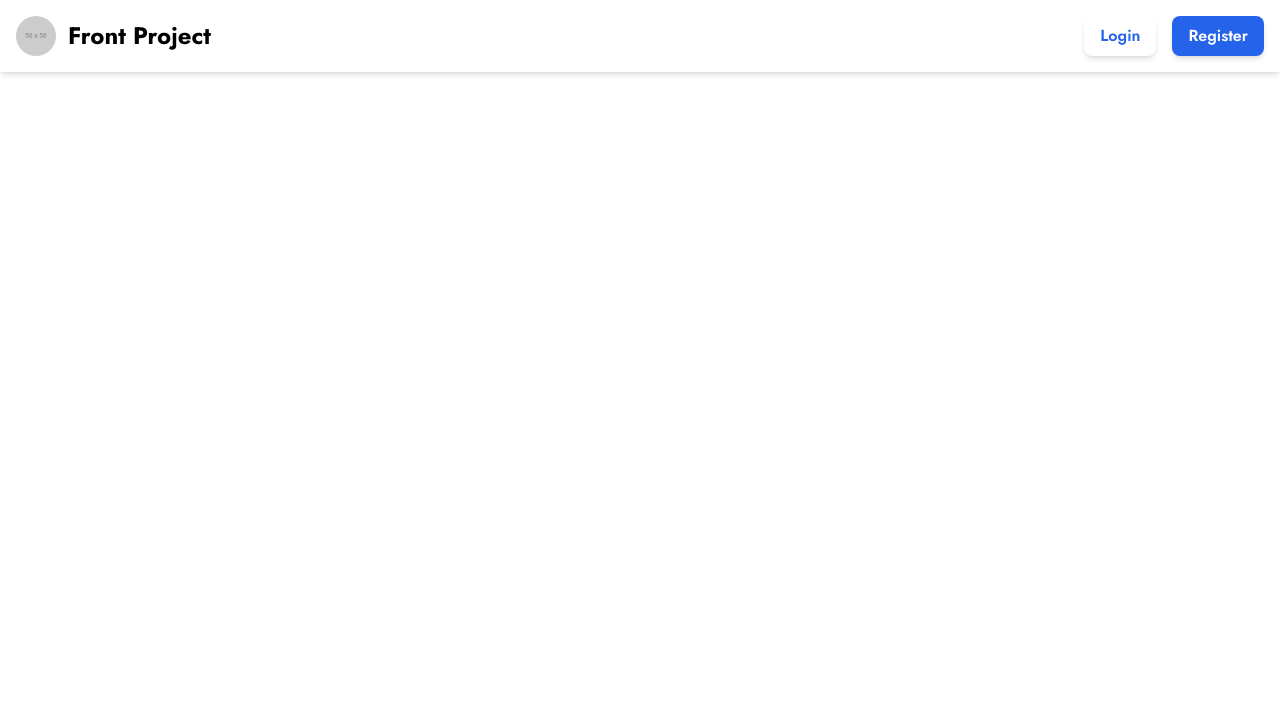
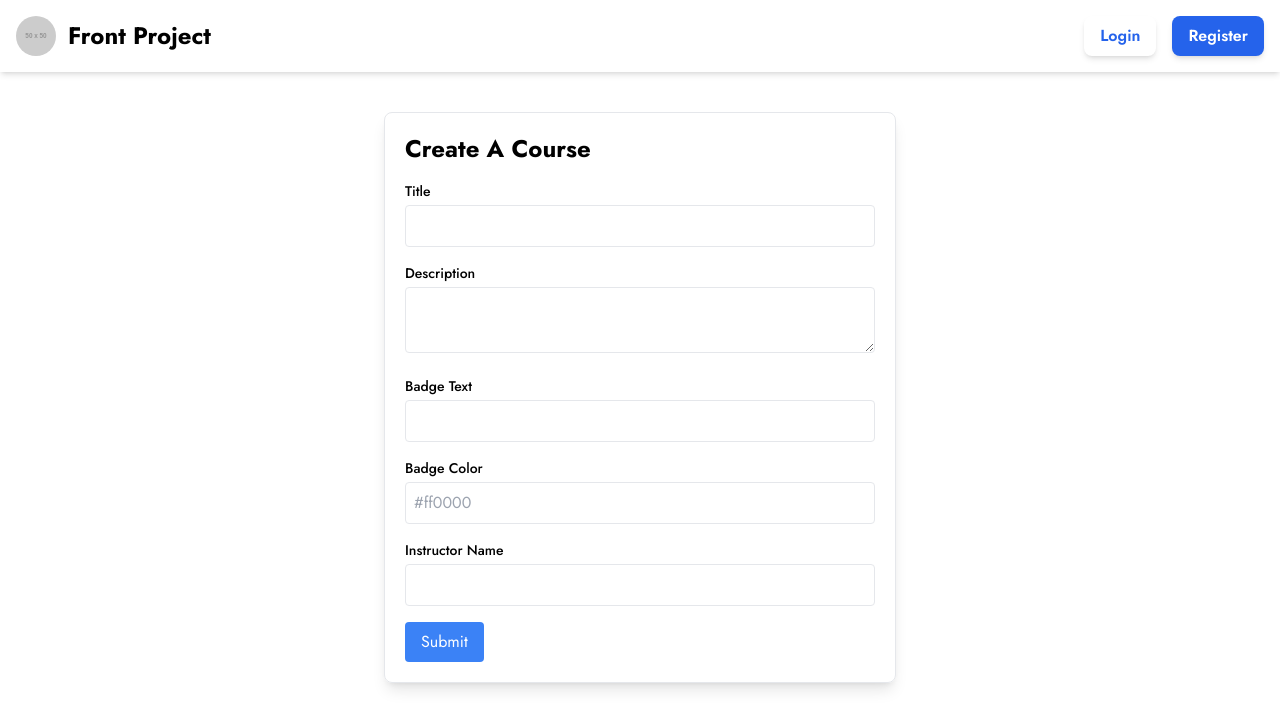
Before and after one commit to sabbir-hossen66/microdeft_react_test_sabbir-hossen, a React (Vite) app: page / in a window 1280 px wide. Shown: the top 728 px of the page. Built offline with nearby package versions, Linux system fonts and the light colour scheme; no server answers.

Commit message:
created a course submit course

```diff
--- /dev/null
+++ b/src/pages/course/Course.jsx
@@ -0,0 +1,127 @@
+import React, { useState } from 'react';
+import axios from 'axios';
+
+const Course = () => {
+  const [formData, setFormData] = useState({
+    title: '',
+    description: '',
+    badge_text: '',
+    badge_color: '',
+    instructor_name: '',
+  });
+
+  const [message, setMessage] = useState('');
+
+  const handleChange = (e) => {
+    const { name, value } = e.target;
+    setFormData({ ...formData, [name]: value });
+  };
+
+  const handleSubmit = (e) => {
+    e.preventDefault();
+
+    axios
+      .post(
+        'https://react-interview.crd4lc.easypanel.host/api/course',
+        formData,
+        {
+          headers: {
+            'Content-Type': 'application/json',
+            Authorization: '',
+          },
+        }
+      )
+      .then((response) => {
+        setMessage(`Course added successfully: ${response.data}`);
+        setFormData({
+          title: '',
+          description: '',
+          badge_text: '',
+          badge_color: '',
+          instructor_name: '',
+        });
+      })
+      .catch((error) => {
+        setMessage(
+          error.response?.data?.message || 'Failed to add course. Please try again.'
+        );
+      });
+  };
+
+  return (
+    <div className="max-w-lg mx-auto mt-10 p-5 border rounded-lg shadow-lg">
+      <h1 className="text-2xl font-bold mb-4">Create A Course</h1>
+      {message && <p className="mb-4 text-green-600">{message}</p>}
+      <form onSubmit={handleSubmit}>
+        <div className="mb-4">
+          <label className="block text-sm font-medium mb-1">Title</label>
+          <input
+            type="text"
+            name="title"
+            value={formData.title}
+            onChange={handleChange}
+            className="w-full p-2 border rounded"
+            required
+          />
+        </div>
+
+        <div className="mb-4">
+          <label className="block text-sm font-medium mb-1">Description</label>
+          <textarea
+            name="description"
+            value={formData.description}
+            onChange={handleChange}
+            className="w-full p-2 border rounded"
+            required
+          ></textarea>
+        </div>
+
+        <div className="mb-4">
+          <label className="block text-sm font-medium mb-1">Badge Text</label>
+          <input
+            type="text"
+            name="badge_text"
+            value={formData.badge_text}
+            onChange={handleChange}
+            className="w-full p-2 border rounded"
+            required
+          />
+        </div>
+
+        <div className="mb-4">
+          <label className="block text-sm font-medium mb-1">Badge Color</label>
+          <input
+            type="text"
+            name="badge_color"
+            value={formData.badge_color}
+            onChange={handleChange}
+            className="w-full p-2 border rounded"
+            placeholder="#ff0000"
+            required
+          />
+        </div>
+
+        <div className="mb-4">
+          <label className="block text-sm font-medium mb-1">Instructor Name</label>
+          <input
+            type="text"
+            name="instructor_name"
+            value={formData.instructor_name}
+            onChange={handleChange}
+            className="w-full p-2 border rounded"
+            required
+          />
+        </div>
+
+        <button
+          type="submit"
+          className="bg-blue-500 text-white py-2 px-4 rounded hover:bg-blue-600"
+        >
+          Submit
+        </button>
+      </form>
+    </div>
+  );
+};
+
+export default Course;
--- a/src/pages/landingPage/LandingPage.jsx
+++ b/src/pages/landingPage/LandingPage.jsx
@@ -1,10 +1,12 @@
 import React from 'react';
 import Header from '../../components/Header';
+import Course from '../course/Course';
 
 const LandingPage = () => {
   return (
     <div>
       <Header />
+      <Course />
     </div>
   );
 };
```
